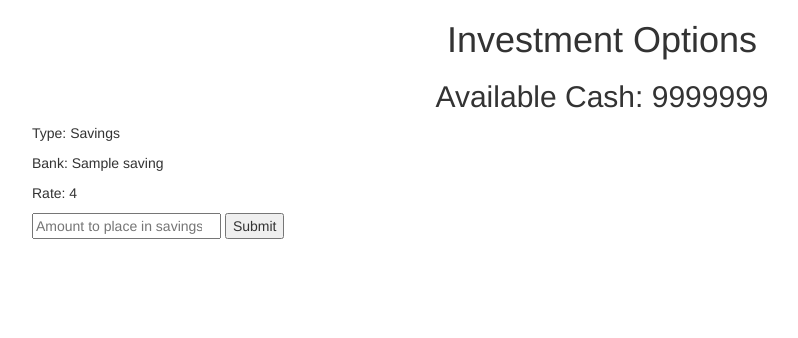
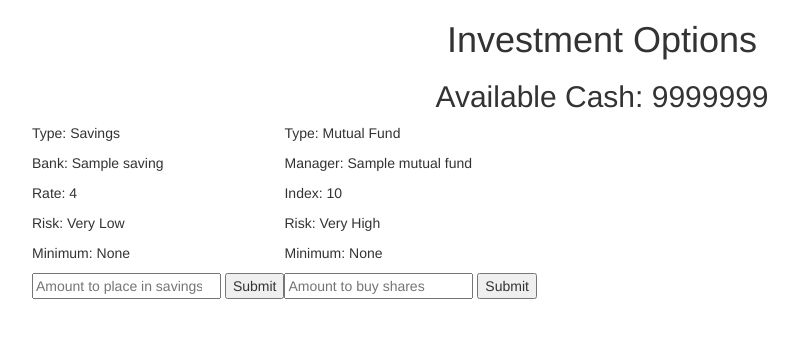
Before and after one commit to wesbasinger/interesting-game, a Flask app: template templates/index.html in a window 1280 px wide. Shown: the part 52-390 px from the top of the page, without its empty margins (38-836 px from the left). Run offline with Flask 2, Linux system fonts and the light colour scheme; the template is opened without the code that fills it: most values are stand-ins (such as "Sample title", 1, 10 or a date in 2020); some libraries are stand-ins or nearby versions.

Commit message:
Added a mutual fund box to dashboard.

```diff
--- a/application.py
+++ b/application.py
@@ -37,7 +37,8 @@ Session(app)
 def index():
 
     return render_template(
-        'index.html', savings = seed.make_savings())
+        'index.html', savings = seed.make_savings(),
+                      mutual_fund = seed.make_mutual_fund())
 
 
 @app.route("/login", methods=["GET", "POST"])
--- a/templates/index.html
+++ b/templates/index.html
@@ -12,11 +12,24 @@
   <table>
     <tr>
       <td>
-        <form action="/transaction" method="POST">
+        <form action="/savings?name={{savings['name']}}&rate={{savings['rate']}}" method="POST">
           <p>Type: Savings</p>
           <p>Bank: {{savings["name"]}}</p>
           <p>Rate: {{savings["rate"]}}</p>
+          <p>Risk: Very Low </p>
+          <p>Minimum: None</p>
           <input type="number" required="true" placeholder="Amount to place in savings"/>
+          <input type="submit" value="Submit">
+        </form>
+      </td>
+      <td>
+        <form action="/mutual_fund?name={{mutual_fund['name']}}&price={{mutual_fund['price']}}" method="POST">
+          <p>Type: Mutual Fund</p>
+          <p>Manager: {{mutual_fund["name"]}}</p>
+          <p>Index: {{mutual_fund["price"]}}</p>
+          <p>Risk: Very High </p>
+          <p>Minimum: None</p>
+          <input type="number" required="true" placeholder="Amount to buy shares"/>
           <input type="submit" value="Submit">
         </form>
       </td>
```
Also changed, not shown: helpers.py (+8 -0 lines), seed.py (+21 -0 lines).
